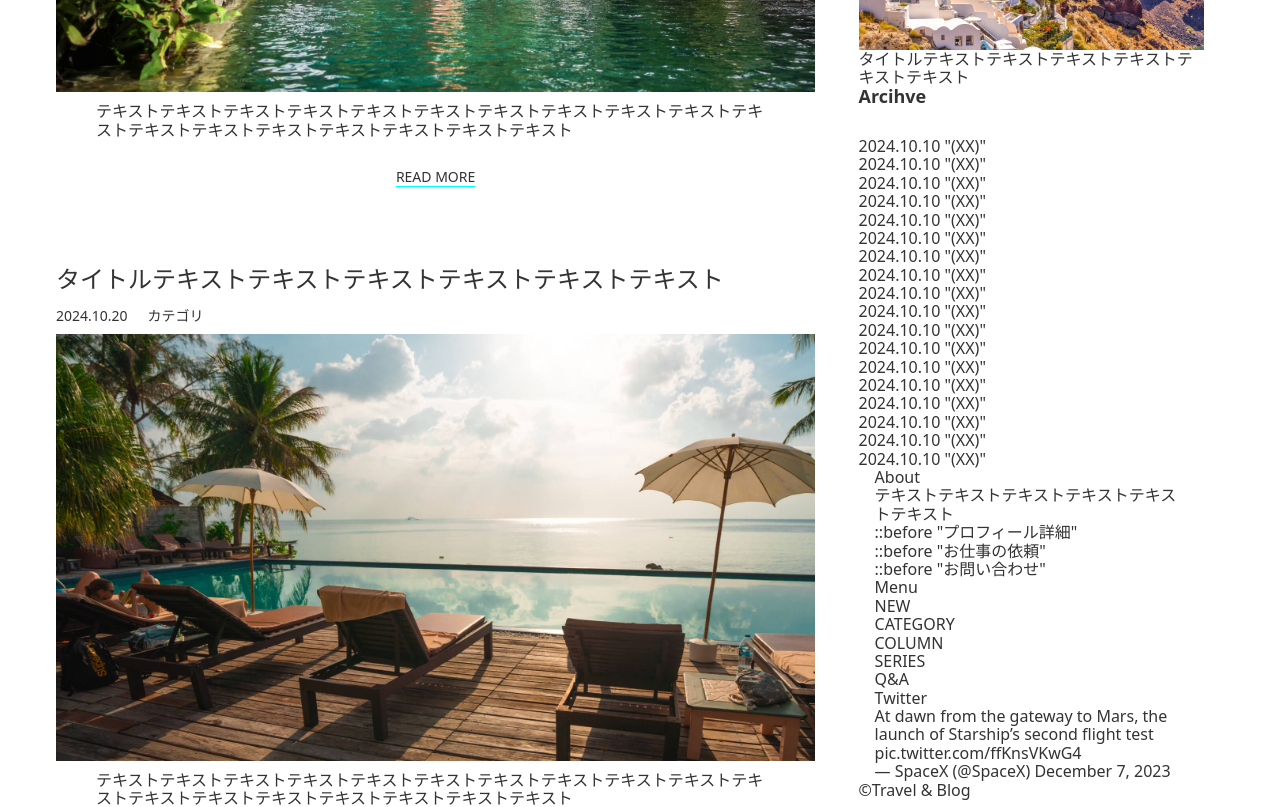
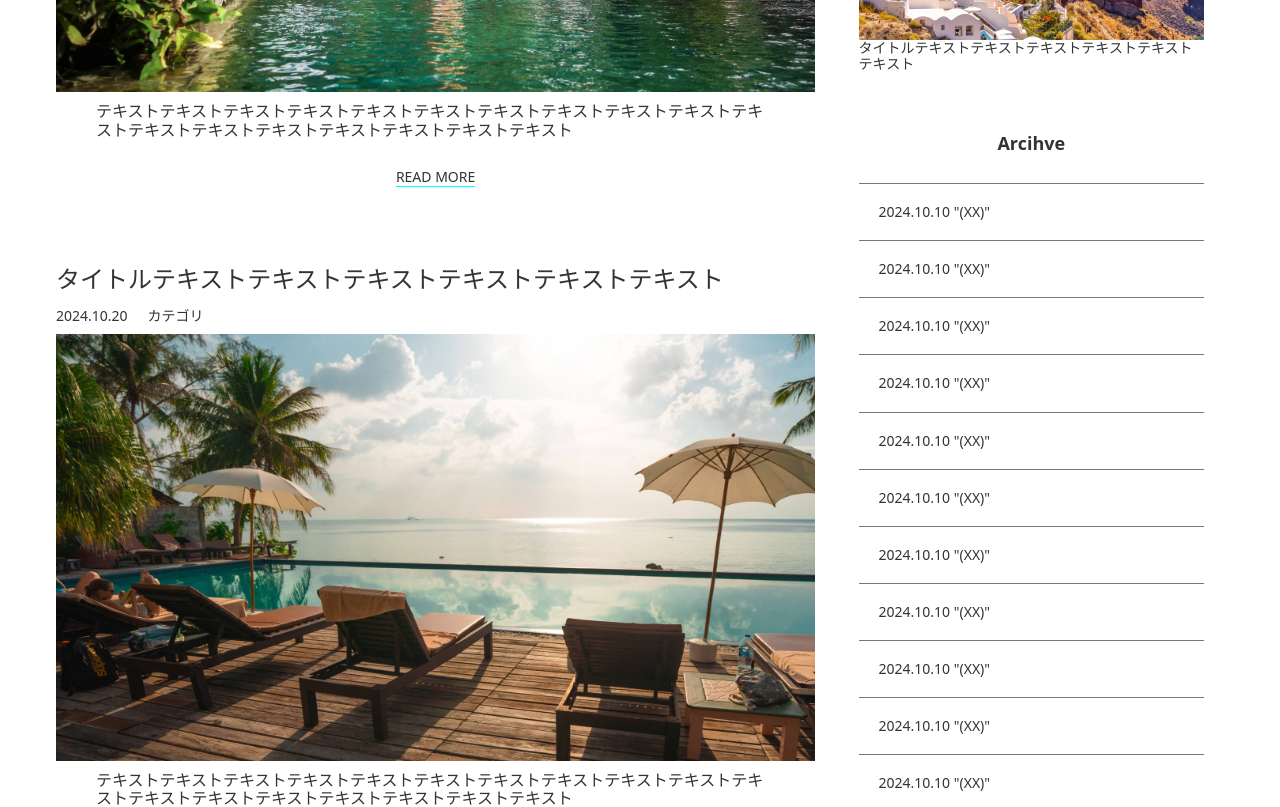
Before and after one commit to SushiRocket/Trabel-Blog, a plain HTML site: page index.html in a window 1280 px wide. Shown: the part 1580-2387 px from the top of the page. Drawn offline with Linux system fonts and the light colour scheme; some packages are replaced by stand-ins of ours.

Commit message:
complete

```diff
--- a/css/stylesheet.css
+++ b/css/stylesheet.css
@@ -177,3 +177,93 @@ pickup
     font-size: 0.875rem;
     text-align: left;
 }
+/*-------------------------------------------
+Ranking
+-------------------------------------------*/
+.ranking {
+    text-align: center;
+    margin-bottom: 60px;
+}
+.ranking .article-title {
+    font-size: 0.875rem;
+    font-weight: normal;
+    text-align: left;
+}
+/*-------------------------------------------
+Archive
+-------------------------------------------*/
+.archive {
+    text-align: center;
+    margin-bottom: 60px;
+}
+.archive ul {
+    border-bottom: 1px solid #777;
+}
+.archive li {
+    font-size: 0.875rem;
+    border-top: 1px solid #777;
+    padding: 20px;
+    text-align: left;
+}
+/*-------------------------------------------
+Footer
+-------------------------------------------*/
+#footer {
+    font-size: 0.875rem;
+    background-color: #f7f7f7;
+}
+#footer .content {
+    display: flex;
+    justify-content: space-between;
+    padding-top: 50px;
+    padding-bottom: 50px;
+}
+#footer .item {
+    width: 30%;
+}
+#footer .footer-title {
+    font-size: 1.125rem;
+    font-weight: bold;
+    margin-bottom: 30px;
+}
+#footer ul.about-list {
+    margin: 20px 0;
+}
+#footer ul.about-list li {
+    margin: 5px 0;
+}
+#footer  ul.about-list .arrow {
+    position: relative;
+    display: inline-block;
+    padding: 12px;
+    color: #333;
+}
+/*
+疑似要素で三角矢印を表示
+border～プロパティで三角を作り、positionで位置調整
+*/
+#footer ul.about-list .arrow::before {
+    content: '';
+    width: 0;
+    height: 0;
+    border-style: solid;
+    border-width: 6px 0 6px 8px;
+    border-color: transparent transparent transparent #333;
+    position: absolute;
+    top: 50%;
+    left: 0;
+    margin-top: -6px;
+}
+#footer .menu-list {
+    border-top: 1px solid #777;
+}
+#footer .menu-list li {
+    border-bottom: 1px solid #777;
+    padding: 15px;
+    text-align: left;
+}
+#footer .copyright {
+    font-size: 0.750rem;
+    text-align: center;
+    padding: 10px 0;
+}
--- a/index.html
+++ b/index.html
@@ -145,19 +145,25 @@
             </section>
             <section class="ranking">
                 <article>
+                    <a href="#">
                         <h3 class="side-title">Ranking</h3>
                         <img src="images/ranking1.jpg" alt="画像">
                         <h4 class="article-title">タイトルテキストテキストテキストテキストテキストテキスト</h4>
+                    </a>
                 </article>
                 <article>
+                    <a href="#">
                         <h3 class="side-title">Ranking</h3>
                         <img src="images/ranking2.jpg" alt="画像">
                         <h4 class="article-title">タイトルテキストテキストテキストテキストテキストテキスト</h4>
+                    </a>
                 </article>
                 <article>
+                    <a href="#">
                         <h3 class="side-title">Ranking</h3>
                         <img src="images/ranking3.jpg" alt="画像">
                         <h4 class="article-title">タイトルテキストテキストテキストテキストテキストテキスト</h4>
+                    </a>
                 </article>
             </section>
             <section class="archive">
@@ -237,35 +243,33 @@
                     </li>
                 </ul>
             </section>
-            <footer>
-                <div id="content" class="wrapper">
+        </aside>
+    </div>
+    <footer id="footer">
+        <div class="content wrapper">
             <section class="item">
                 <h3 class="footer-title">About</h3>
                 <p>テキストテキストテキストテキストテキストテキスト</p>
                 <ul class="about-list">
                     <li>
                         <a href="#" class="arrow">
-                                    ::before
-                                    "プロフィール詳細"
+                            プロフィール詳細
                         </a>
                     </li>
                     <li>
                         <a href="#" class="arrow">
-                                    ::before
-                                    "お仕事の依頼"
+                            お仕事の依頼
                         </a>
                     </li>
                     <li>
                         <a href="#" class="arrow">
-                                    ::before
-                                    "お問い合わせ"
-                                </a>
+                            お問い合わせ                        </a>
                     </li>
                 </ul>
             </section>
             <section class="item">
                 <h3 class="footer-title">Menu</h3>
-                        <ul menu-list>
+                <ul class="menu-list">
                     <li>
                         <a href="#">NEW</a>
                     </li>
@@ -292,8 +296,5 @@
         </div>
         <p class="copyright">&copyTravel & Blog</p>
     </footer>
-        </aside>
-    </div>
-
 </body>
 </html>
```
Lines whose indentation alone changed are shown as unchanged.
